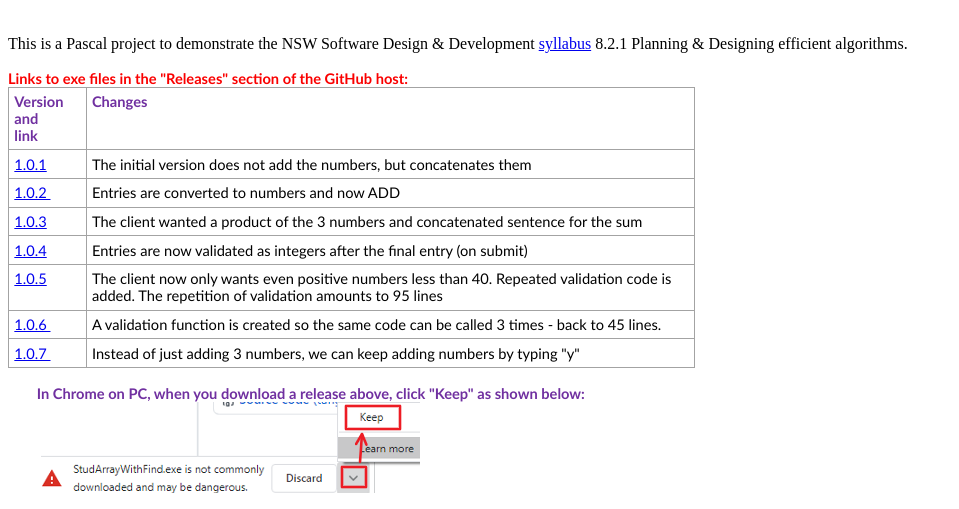
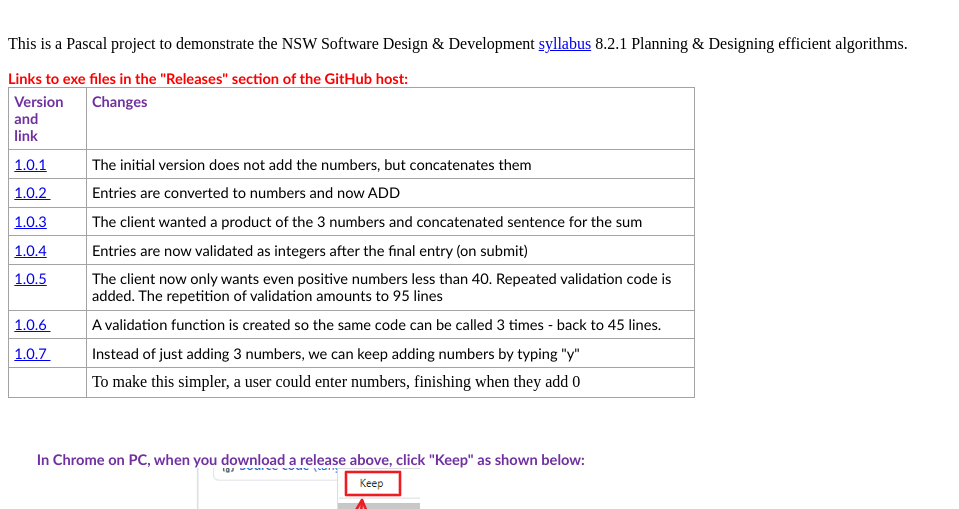
Before and after one commit to bwattle/06-Add3-Pascal, a plain HTML site: page index.html in a window 1280 px wide. Shown: the part 110-619 px from the top of the page, without its empty margins (0-959 px from the left). Drawn offline with Linux system fonts and the light colour scheme.

Commit message:
Index updates

```diff
--- a/index.html
+++ b/index.html
@@ -1,4 +1,5 @@
-    <!-- Yr12 SDD at Blackwattle Bay - 2020
+    <!-- Yr12 SDD at Blackwattle Bay - 2021
+        copied from a previous 2020 file with links changed
         A simple index file to allow a personalised main web page.
         Mon 19/10/20 Added video links (a direct paste from OneNote)
         Wed 21/10/20 Added tables of links to versions (direct paste from OneNote)
@@ -139,8 +140,17 @@
                             Instead of just adding 3 numbers, we can keep adding numbers by typing &quot;y&quot;</p>
                     </td>
                 </tr>
+                <tr>
+                    <td style="border-style:solid;border-color:#A3A3A3;border-width:1pt;
+  vertical-align:top;width:.6673in;padding:4pt 4pt 4pt 4pt">
+                        &nbsp;</td>
+                    <td style="border-style:solid;border-color:#A3A3A3;border-width:1pt;
+  vertical-align:top;width:6.1541in;padding:4pt 4pt 4pt 4pt">
+                        To make this simpler, a user could enter numbers, finishing when they add 0</td>
+                </tr>
                 </table>
         </div>
+        <br /> <br />
         <p style="margin:0in;font-family:Calibri;font-size:11.0pt;color:#7030A0">&nbsp;
             </p>
     </div>
```
